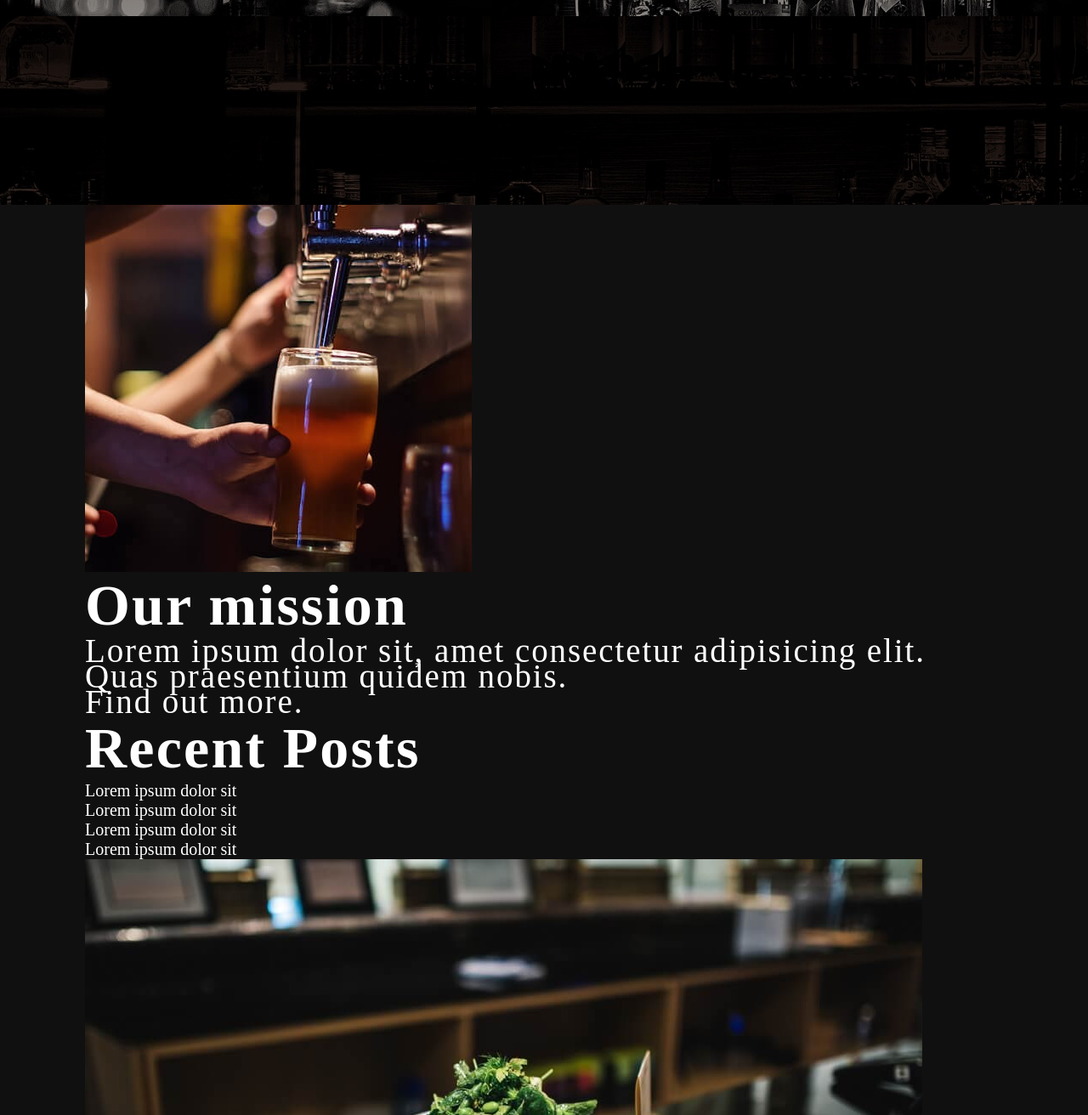
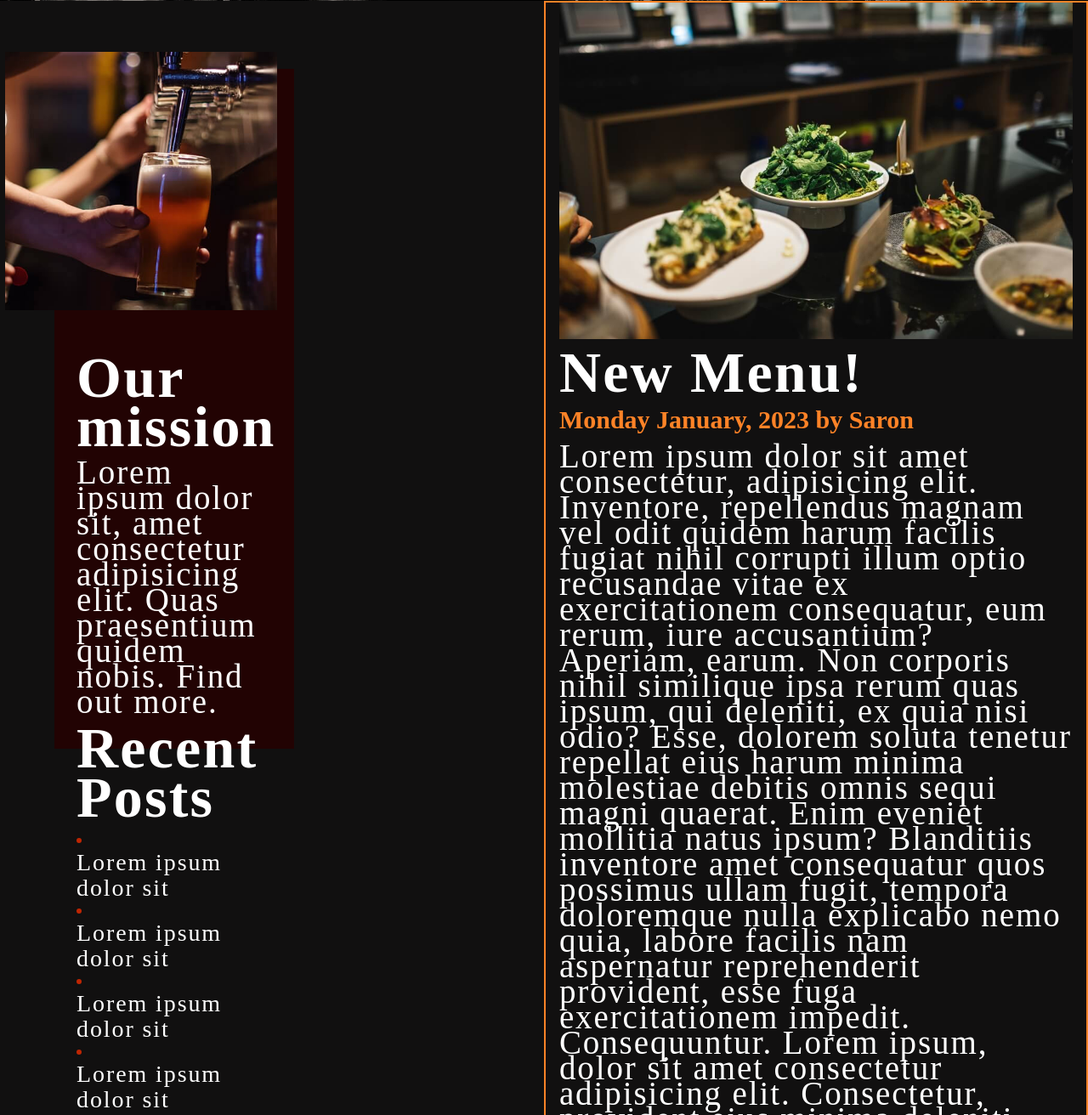
Before and after one commit to SabrinaIsTheMan/project-one, a plain HTML site: page blog.html in a window 1280 px wide. Shown: the part 559-1871 px from the top of the page at 85% size. Drawn offline with Linux system fonts and the light colour scheme; a web font is replaced by a local one.

Commit message:
styled blog aside

```diff
--- a/blog.html
+++ b/blog.html
@@ -38,22 +38,38 @@
         </div> <!-- .wrapper END -->
     </header>
 
+    <!-- flexbox to hold both aside and blogpost column -->
+    <div class="blogPageFlex">
+
         <!-- sidebar - use aside semantic element instead -->
         <aside class="sidebar" id="sidebar">
             <div class="wrapper">
+                <div class="sidebarImgContainer">
                     <img src="./assets/sidebar-image.jpg" alt="beer glass being filled at the tap">
+                </div>
                 <h3>Our mission</h3>
-            <p>Lorem ipsum dolor sit, amet consectetur adipisicing elit. Quas praesentium quidem nobis.<br><a href="">Find out more.</a></p>
+                <p>Lorem ipsum dolor sit, amet consectetur adipisicing elit. Quas praesentium quidem nobis. <a
+                        href="#about">Find out more.</a></p>
                 <h3>Recent Posts</h3>
                 <ul>
-                <li>Lorem ipsum dolor sit</li>
-                <li>Lorem ipsum dolor sit</li>
-                <li>Lorem ipsum dolor sit</li>
-                <li>Lorem ipsum dolor sit</li>
+                    <li>
+                        <p>Lorem ipsum dolor sit</p>
+                    </li>
+                    <li>
+                        <p>Lorem ipsum dolor sit</p>
+                    </li>
+                    <li>
+                        <p>Lorem ipsum dolor sit</p>
+                    </li>
+                    <li>
+                        <p>Lorem ipsum dolor sit</p>
+                    </li>
                 </ul>
             </div> <!-- .wrapper END -->
         </aside>
 
+        <!-- blogpost + comments + form in one column -->
+        <div class="blogPostFlex">
             <!-- blog post -->
             <section class="blogPost" id="blogPost">
                 <div class="wrapper">
@@ -61,11 +77,22 @@
                     <div class="blogPostTextContainer">
                         <h3>New Menu!</h3>
                         <h4>Monday January, 2023 by Saron</h4>
-                <p> Lorem ipsum dolor sit amet consectetur, adipisicing elit. Inventore, repellendus magnam vel odit quidem harum facilis fugiat nihil corrupti illum optio recusandae vitae ex exercitationem consequatur, eum rerum, iure accusantium?
-                Aperiam, earum. Non corporis nihil similique ipsa rerum quas ipsum, qui deleniti, ex quia nisi odio? Esse, dolorem soluta tenetur repellat eius harum minima molestiae debitis omnis sequi magni quaerat.
-                Enim eveniet mollitia natus ipsum? Blanditiis inventore amet consequatur quos possimus ullam fugit, tempora doloremque nulla explicabo nemo quia, labore facilis nam aspernatur reprehenderit provident, esse fuga exercitationem impedit. Consequuntur.
-                Lorem ipsum, dolor sit amet consectetur adipisicing elit. Consectetur, provident eius minima deleniti modi ab accusantium atque! Dignissimos quis quidem itaque dicta, dolores deleniti quasi rem harum eaque, reprehenderit ut. Lorem ipsum dolor sit amet, consectetur adipisicing elit. Ut excepturi saepe libero ipsa modi iure minus error dolore ipsum, quas ullam consequatur porro quidem, accusamus eaque harum? Laudantium, est mollitia.
-                Perferendis minima quod maiores, deserunt atque ex, tenetur neque est adipisci ipsa expedita at repudiandae rem voluptatibus pariatur saepe blanditiis similique aperiam dignissimos amet modi dicta magni. Quia, hic maxime.
+                        <p> Lorem ipsum dolor sit amet consectetur, adipisicing elit. Inventore, repellendus magnam vel odit quidem
+                            harum facilis fugiat nihil corrupti illum optio recusandae vitae ex exercitationem consequatur, eum
+                            rerum, iure accusantium?
+                            Aperiam, earum. Non corporis nihil similique ipsa rerum quas ipsum, qui deleniti, ex quia nisi odio?
+                            Esse, dolorem soluta tenetur repellat eius harum minima molestiae debitis omnis sequi magni quaerat.
+                            Enim eveniet mollitia natus ipsum? Blanditiis inventore amet consequatur quos possimus ullam fugit,
+                            tempora doloremque nulla explicabo nemo quia, labore facilis nam aspernatur reprehenderit provident,
+                            esse fuga exercitationem impedit. Consequuntur.
+                            Lorem ipsum, dolor sit amet consectetur adipisicing elit. Consectetur, provident eius minima deleniti
+                            modi ab accusantium atque! Dignissimos quis quidem itaque dicta, dolores deleniti quasi rem harum eaque,
+                            reprehenderit ut. Lorem ipsum dolor sit amet, consectetur adipisicing elit. Ut excepturi saepe libero
+                            ipsa modi iure minus error dolore ipsum, quas ullam consequatur porro quidem, accusamus eaque harum?
+                            Laudantium, est mollitia.
+                            Perferendis minima quod maiores, deserunt atque ex, tenetur neque est adipisci ipsa expedita at
+                            repudiandae rem voluptatibus pariatur saepe blanditiis similique aperiam dignissimos amet modi dicta
+                            magni. Quia, hic maxime.
                         </p>
                     </div>
                 </div>
@@ -80,7 +107,8 @@
                             <img src="./assets/comment-image-1.jpg" alt="icon of woman">
                             <div class="comentsBoxTextContainer">
                                 <h4>Tuesday February 24, 2023 by Sulaire</h4>
-                        <p>Lorem ipsum dolor sit amet consectetur adipisicing elit. Distinctio rerum velit fuga, ullam quaerat et doloribus quas repellendus sapiente veritatis!</p>
+                                <p>Lorem ipsum dolor sit amet consectetur adipisicing elit. Distinctio rerum velit fuga, ullam
+                                    quaerat et doloribus quas repellendus sapiente veritatis!</p>
                             </div>
                         </div>
 
@@ -88,7 +116,8 @@
                             <img src="./assets/comment-image-2.jpg" alt="icon of man">
                             <div class="comentsBoxTextContainer">
                                 <h4>Wednesday March 10, 2023 by Renzo</h4>
-                        <p>Lorem ipsum dolor sit amet consectetur adipisicing elit. Distinctio rerum velit fuga, ullam quaerat et doloribus quas repellendus sapiente veritatis!</p>
+                                <p>Lorem ipsum dolor sit amet consectetur adipisicing elit. Distinctio rerum velit fuga, ullam
+                                    quaerat et doloribus quas repellendus sapiente veritatis!</p>
                             </div>
                         </div>
                     </div> <!-- .commentsFlex END -->
@@ -108,6 +137,8 @@
                     </form> <!-- .blogForm END -->
                 </div> <!-- .wrapper END -->
             </section>
+        </div><!-- .blogPostFlex END -->
+    </div> <!-- .blogPageFlex END -->
 
     <!-- footer -->
     <footer>
--- /dev/null
+++ b/styles/sass/partials/_blogStyles.scss
@@ -0,0 +1,50 @@
+.blogHeader {
+    height: 70vh;
+}
+
+.blogPageFlex {
+    display: flex;
+
+}
+
+// SIDEBAR
+.sidebar {
+    width: 22vw;
+    height: 100vh;
+    display: flex;
+    flex-direction: column;
+    margin-left: 5vw;
+    margin-top: 10vh;
+    padding: 20px;
+    background: $color1;
+
+    .sidebarImgContainer {
+        width: 25vw;
+        position: relative;
+        right: calc(5vw + 20px);
+        bottom: 40px;
+    }
+
+    li {
+        color: $color3;
+        list-style: inside;
+
+        p {
+            display: inline-block;
+            font-size: 28px;
+        }
+    }
+}
+
+// BLOG POST
+
+.blogPostFlex {
+    width: 50vw;
+    display: flex;
+    flex-direction: column;
+    margin-left: auto;
+}
+
+.blogPost {
+    border: 2px solid $color2;
+}
--- a/styles/sass/partials/_contactStyles.scss
+++ b/styles/sass/partials/_contactStyles.scss
@@ -2,7 +2,7 @@
     display: flex;
     justify-content: space-between;
     padding: 10vh 0;
-    height: 70vh;
+    height: 75vh;
 
 }
 
--- a/styles/sass/partials/_header.scss
+++ b/styles/sass/partials/_header.scss
@@ -75,7 +75,7 @@ header nav a:focus {
 }
 
 .pageHeaderTextContainer {
-    height: 30vh;
+    height: 40vh;
     display: flex;
     justify-content: left;
     align-items: flex-end;
--- a/styles/sass/style.scss
+++ b/styles/sass/style.scss
@@ -7,5 +7,6 @@
 
 @import './partials/indexStyles';
 @import './partials/contactStyles';
+@import './partials/blogStyles';
 
 @import "./partials/footer";
```
Also changed, not shown: styles/style.css. Lines whose indentation alone changed are shown as unchanged.
